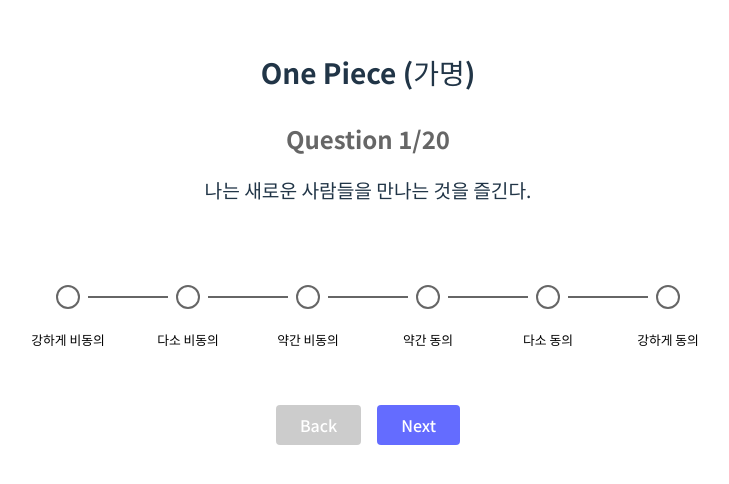
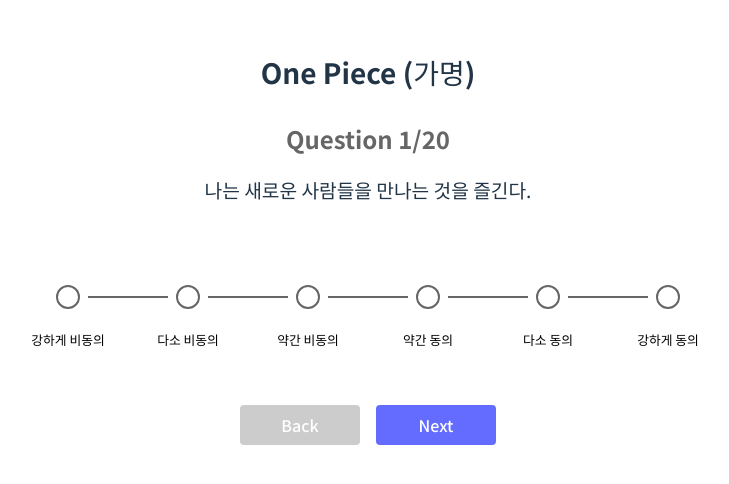
Before and after one commit to sounmu/25-1-KeYThon-2-fe, a React (Vite) app: page / in a window 1280 px wide. Shown: the part 166-650 px from the top of the page, without its empty margins (272-1001 px from the left). Built offline with nearby package versions, Linux system fonts and the light colour scheme.

Commit message:
style: update Result and Survey CSS for layout adjustments
- Changed the Result component's width from max-width to a fixed width of 800px for consistent layout.
- Added a fixed width of 120px to the button in the Survey component for improved button sizing and alignment.

```diff
--- a/src/Result.css
+++ b/src/Result.css
@@ -1,5 +1,5 @@
 .result-container {
-  max-width: 800px;
+  width: 800px;
   margin: 2rem auto;
   padding: 2rem;
   background-color: white;
--- a/src/Survey.css
+++ b/src/Survey.css
@@ -121,6 +121,7 @@
   cursor: pointer;
   font-size: 1rem;
   transition: background-color 0.2s;
+  width: 120px;
 }
 
 .nav-button:hover {
```
